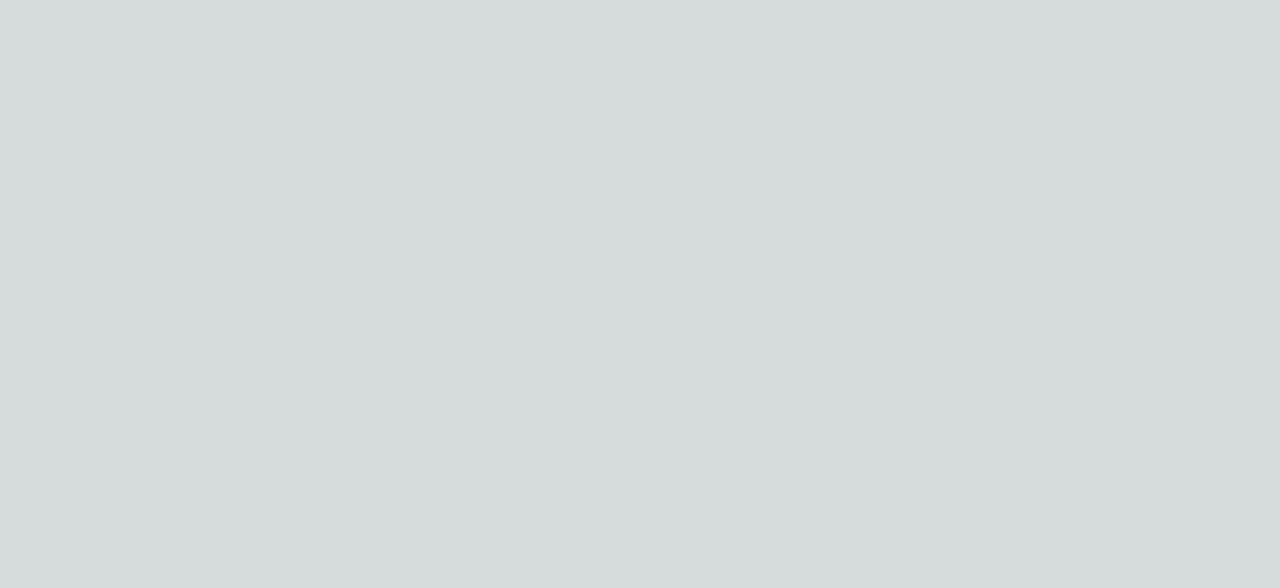
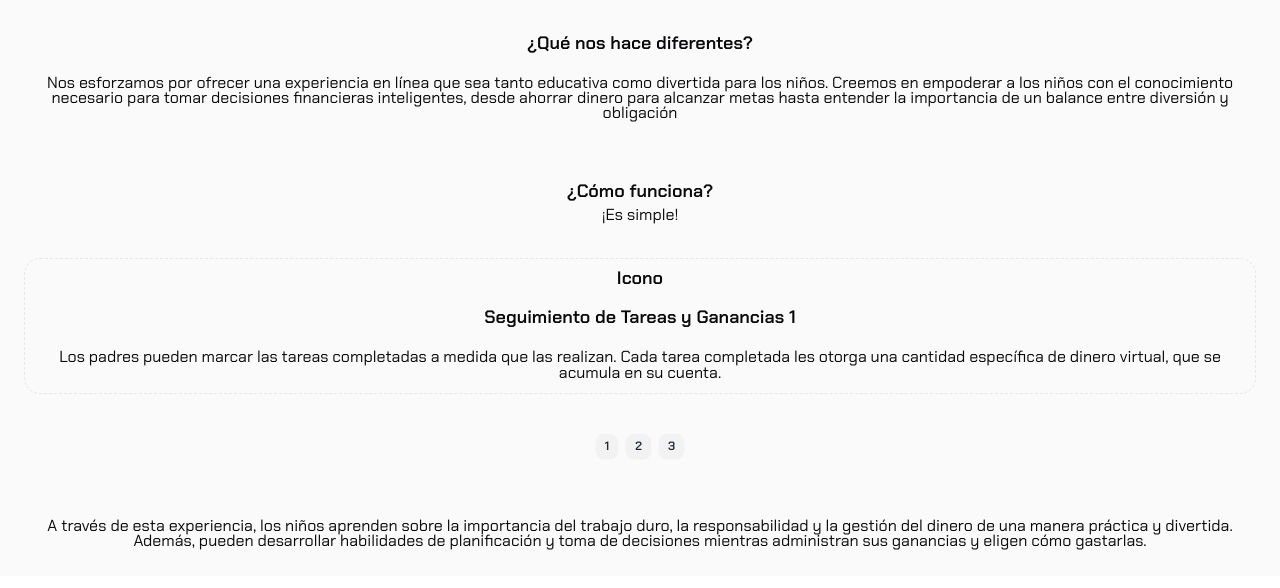
Before and after one commit to K-FinCity/fincity-frontend, a Next.js app: page / in a window 1280 px wide. Shown: the top 588 px of the page. Built offline with nearby package versions, Linux system fonts and the light colour scheme.

Commit message:
feat: Add initial structure from second section

```diff
--- /dev/null
+++ b/components/Card_1.jsx
@@ -0,0 +1,15 @@
+const Card_1 = (props) => {
+  return (
+    <section className="border rounded-2xl border-dashed">
+      <div className="text-[#09090b] font-semibold text-lg leading-[15px] p-3">
+        Icono
+      </div>
+      <h3 className="text-[#09090b] font-semibold text-lg leading-[15px] p-3">
+        {props.title}
+      </h3>
+      <p className="text-[#09090b] text-base leading-4 p-3">{props.content}</p>
+    </section>
+  );
+};
+
+export default Card_1;
--- /dev/null
+++ b/components/MainContainer.jsx
@@ -0,0 +1,12 @@
+import { Chakra_Petch } from "next/font/google";
+
+const chakra = Chakra_Petch({
+  subsets: ["latin"],
+  weight: ["300", "400", "600"],
+});
+
+const MainContainer = () => {
+  return <main className={chakra.className}></main>;
+};
+
+export default MainContainer;
--- a/pages/_document.js
+++ b/pages/_document.js
@@ -1,9 +1,16 @@
-import { Html, Head, Main, NextScript } from 'next/document';
+import { Html, Head, Main, NextScript } from "next/document";
 
 export default function Document() {
   return (
     <Html lang="es">
-      <Head />
+      <Head>
+        <link rel="preconnect" href="https://fonts.googleapis.com" />
+        <link rel="preconnect" href="https://fonts.gstatic.com" crossorigin />
+        <link
+          href="https://fonts.googleapis.com/css2?family=Chakra+Petch:ital,wght@0,300;0,400;0,500;0,600;0,700;1,300;1,400;1,500;1,600;1,700&display=swap"
+          rel="stylesheet"
+        />
+      </Head>
       <body>
         <Main />
         <NextScript />
--- a/pages/index.jsx
+++ b/pages/index.jsx
@@ -1,9 +1,10 @@
-import Image from 'next/image';
-import { Chakra_Petch } from 'next/font/google';
+import Image from "next/image";
+import { Chakra_Petch } from "next/font/google";
+import Card_1 from "../components/Card_1";
 
 const chakra = Chakra_Petch({
-  subsets: ['latin'],
-  weight: ['300', '400', '600'],
+  subsets: ["latin"],
+  weight: ["300", "400", "600"],
 });
 
 export default function Home() {
@@ -14,7 +15,72 @@ export default function Home() {
       </header>
       <main className={chakra.className}>
         <section>{/* Victor */}</section>
-        <section>{/* Ángel  */}</section>
+        <section className="bg-zinc-50 flex flex-col">
+          <div className=" text-center justify-center align-middle p-6">
+            <h3 className="text-[#09090b] font-semibold text-lg leading-[15px] p-3">
+              ¿Qué nos hace diferentes?
+            </h3>
+            <p className="text-[#09090b] text-base leading-[15px] p-3">
+              Nos esforzamos por ofrecer una experiencia en línea que sea tanto
+              educativa como divertida para los niños. Creemos en empoderar a
+              los niños con el conocimiento necesario para tomar decisiones
+              financieras inteligentes, desde ahorrar dinero para alcanzar metas
+              hasta entender la importancia de un balance entre diversión y
+              obligación
+            </p>
+          </div>
+          <div className="text-center justify-center align-middle p-6 flex flex-col gap-8">
+            <div>
+              <h3 className="text-[#09090b] font-semibold text-lg leading-[15px] p-1">
+                ¿Cómo funciona?
+              </h3>
+              <p className="text-[#09090b] text-base leading-[15px] p-1">
+                ¡Es simple!
+              </p>
+            </div>
+
+            <div className="carousel w-full">
+              <div id="item1" className="carousel-item w-full">
+                <Card_1
+                  title="Seguimiento de Tareas y Ganancias 1"
+                  content="Los padres pueden marcar las tareas completadas a medida que las realizan. Cada tarea completada les otorga una cantidad específica de dinero virtual, que se acumula en su cuenta."
+                ></Card_1>
+              </div>
+              <div id="item2" className="carousel-item w-full">
+                <Card_1
+                  title="Asignación de Tareas: "
+                  content="El maestro en conjunto con los padres pueden asignar tareas domésticas a sus hijos directamente a través de la aplicación. Desde hacer la cama hasta ayudar con la limpieza, las tareas se pueden personalizar según las necesidades y la edad del niño."
+                ></Card_1>
+              </div>
+              <div id="item3" className="carousel-item w-full">
+                <Card_1
+                  title="Canje de Recompensas:"
+                  content="Cuando los niños hayan alcanzado suficiente dinero, ¡pueden canjearlo por recompensas emocionantes! Las opciones de recompensas son personalizables y están diseñadas para motivar y reforzar el comportamiento positivo."
+                ></Card_1>
+              </div>
+            </div>
+            <div className="flex justify-center w-full py-2 gap-2">
+              <a href="#item1" className="btn btn-xs">
+                1
+              </a>
+              <a href="#item2" className="btn btn-xs">
+                2
+              </a>
+              <a href="#item3" className="btn btn-xs">
+                3
+              </a>
+            </div>
+          </div>
+          <div className="text-center justify-center align-middle p-6 flex flex-col gap-8">
+            <p className="text-[#09090b] text-base leading-[15px] p-1">
+              A través de esta experiencia, los niños aprenden sobre la
+              importancia del trabajo duro, la responsabilidad y la gestión del
+              dinero de una manera práctica y divertida. Además, pueden
+              desarrollar habilidades de planificación y toma de decisiones
+              mientras administran sus ganancias y eligen cómo gastarlas.
+            </p>
+          </div>
+        </section>
         <section>{/* Moi  */}</section>
       </main>
       <footer></footer>
--- a/tailwind.config.js
+++ b/tailwind.config.js
@@ -14,5 +14,5 @@ module.exports = {
       },
     },
   },
-  plugins: [],
+  plugins: [require("daisyui")],
 };
```
Also changed, not shown: package.json (+6 -5 lines), 1 other file (tests, documents, lock files or other folders).
